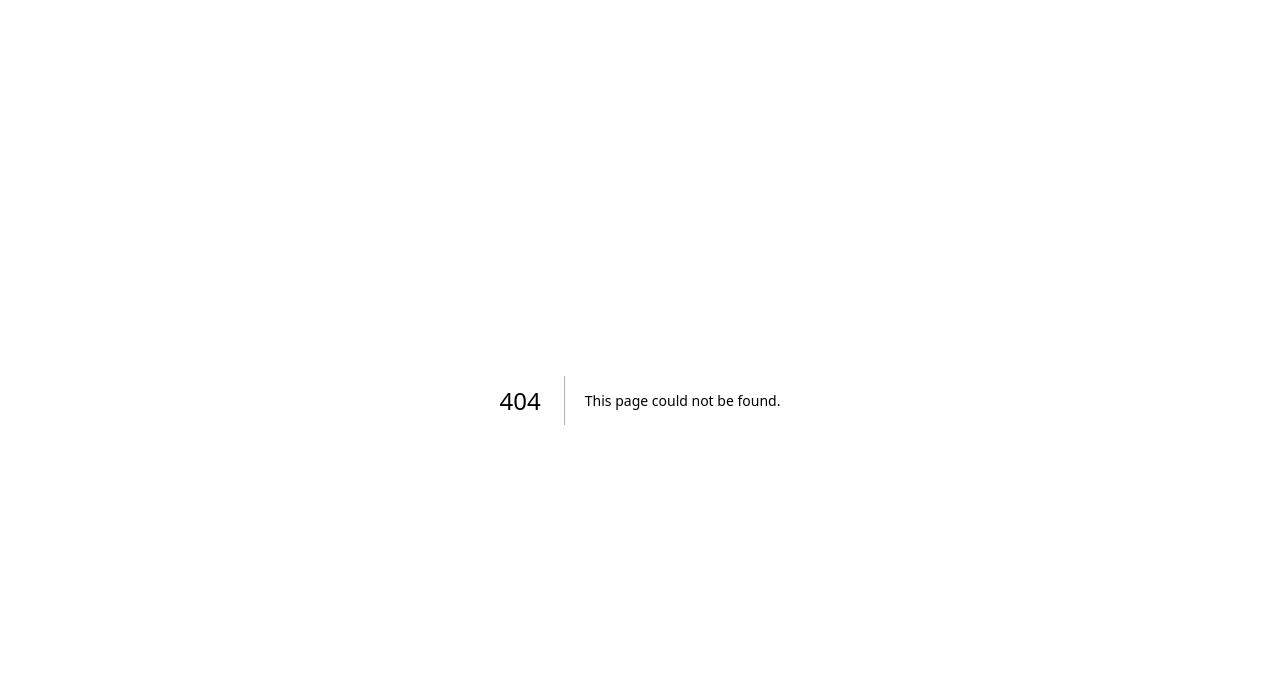
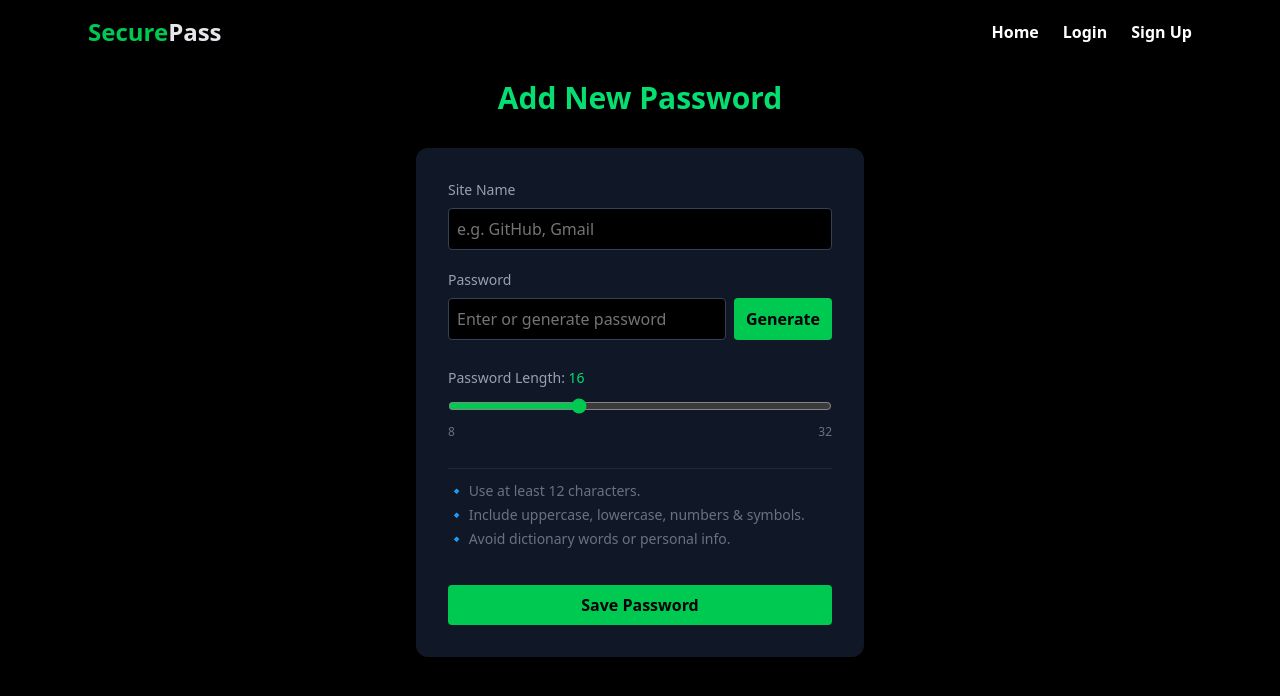
Before and after one commit to KavyaBajpai/Password-Generator, a Next.js app in the folder frontend/frontend/: page /add in a window 1280 px wide. Before the commit this address had no page. Shown: the top 696 px of the page. Built offline with nearby package versions, Linux system fonts and the light colour scheme; no server answers.

Commit message:
added random generator

```diff
--- /dev/null
+++ b/frontend/frontend/src/app/add/page.tsx
@@ -0,0 +1,130 @@
+"use client";
+
+import { useState } from "react";
+import Header from "@/components/Header";
+import { encryptAES } from "@/utils/cryptoUtil";
+import { addVaultItem, getVaultItems } from "@/utils/api";
+import { generateStrongPassword } from "@/utils/generatePassword";
+import { useAuth } from "@/context/AuthContext";
+
+export default function AddPasswordPage() {
+  const [siteName, setSiteName] = useState("");
+  const [password, setPassword] = useState("");
+  const [vault, setVault] = useState([]);
+  const [length, setLength] = useState(16); // ✅ Slider state for password length
+  const { token, keyHex } = useAuth();
+
+  const handleGenerate = () => {
+    const newPass = generateStrongPassword(length);
+    setPassword(newPass);
+  };
+
+  const handleAdd = async (e: React.FormEvent) => {
+    e.preventDefault();
+    if (!siteName || !password) return alert("Please fill both fields");
+    if (!token) return alert("Please log in again");
+    if (!keyHex) return alert("Unlock your vault first");
+
+    try {
+      const encrypted = encryptAES(password, keyHex);
+      await addVaultItem(token, siteName, encrypted);
+
+      setSiteName("");
+      setPassword("");
+
+      const updated = await getVaultItems(token);
+      setVault(Array.isArray(updated) ? updated : updated.vault || []);
+
+      alert("Password added successfully!");
+    } catch (err) {
+      console.error("Error adding password:", err);
+      alert("Failed to add password");
+    }
+  };
+
+  return (
+    <main className="min-h-screen bg-black text-white">
+      <Header />
+      <div className="flex flex-col items-center justify-center mt-20 px-4">
+        <h2 className="text-3xl font-semibold text-green-400 mb-8">
+          Add New Password
+        </h2>
+
+        <form
+          onSubmit={handleAdd}
+          className="bg-gray-900 p-8 rounded-xl shadow-lg w-full max-w-md flex flex-col gap-5"
+        >
+          {/* Site Name */}
+          <div>
+            <label className="block text-gray-400 mb-2 text-sm font-medium">
+              Site Name
+            </label>
+            <input
+              type="text"
+              value={siteName}
+              onChange={(e) => setSiteName(e.target.value)}
+              placeholder="e.g. GitHub, Gmail"
+              className="w-full p-2 rounded bg-black border border-gray-700 focus:border-green-400 focus:outline-none text-gray-200"
+            />
+          </div>
+
+          {/* Password */}
+          <div>
+            <label className="block text-gray-400 mb-2 text-sm font-medium">
+              Password
+            </label>
+            <div className="flex gap-2">
+              <input
+                type="text"
+                value={password}
+                onChange={(e) => setPassword(e.target.value)}
+                placeholder="Enter or generate password"
+                className="flex-1 p-2 rounded bg-black border border-gray-700 focus:border-green-400 focus:outline-none text-gray-200"
+              />
+              <button
+                type="button"
+                onClick={handleGenerate}
+                className="bg-green-500 hover:bg-green-600 text-black font-semibold px-3 py-2 rounded transition"
+              >
+                Generate
+              </button>
+            </div>
+          </div>
+
+          {/* Password Length Slider */}
+          <div className="mt-2">
+            <label className="block text-gray-400 mb-2 text-sm font-medium">
+              Password Length: <span className="text-green-400">{length}</span>
+            </label>
+            <input
+              type="range"
+              min="8"
+              max="32"
+              value={length}
+              onChange={(e) => setLength(Number(e.target.value))}
+              className="w-full accent-green-500"
+            />
+            <div className="flex justify-between text-gray-500 text-xs mt-1">
+              <span>8</span>
+              <span>32</span>
+            </div>
+          </div>
+
+          {/* Password Guidelines */}
+          <div className="text-gray-500 text-sm mt-2 space-y-1 border-t border-gray-800 pt-3">
+            <p>🔹 Use at least 12 characters.</p>
+            <p>🔹 Include uppercase, lowercase, numbers & symbols.</p>
+            <p>🔹 Avoid dictionary words or personal info.</p>
+          </div>
+
+          <button
+            type="submit"
+            className="mt-4 bg-green-500 hover:bg-green-600 text-black font-semibold py-2 rounded transition"
+          >
+            Save Password
+          </button>
+        </form>
+      </div>
+    </main>
+  );
+}
--- a/frontend/frontend/src/app/dashboard/page.tsx
+++ b/frontend/frontend/src/app/dashboard/page.tsx
@@ -40,28 +40,32 @@ export default function DashboardPage() {
   }, [token]);
 
   // Add password
-  const handleAdd = async (e: React.FormEvent) => {
-    e.preventDefault();
-    if (!siteName || !password) return;
-    if (!token) return alert("Please log in again");
-    if (!keyHex) return alert("Unlock your vault first");
+  // const handleAdd = async (e: React.FormEvent) => {
+  //   e.preventDefault();
+  //   if (!siteName || !password) return;
+  //   if (!token) return alert("Please log in again");
+  //   if (!keyHex) return alert("Unlock your vault first");
 
-    try {
+  //   try {
 
-      const encrypted = encryptAES(password, keyHex);
+  //     const encrypted = encryptAES(password, keyHex);
 
-      await addVaultItem(token, siteName, encrypted);
+  //     await addVaultItem(token, siteName, encrypted);
 
-      setSiteName("");
-      setPassword("");
+  //     setSiteName("");
+  //     setPassword("");
 
 
-      const updated = await getVaultItems(token);
-      setVault(Array.isArray(updated) ? updated : updated.vault || []);
-    } catch (err) {
-      console.error("Error adding password:", err);
-    }
-  };
+  //     const updated = await getVaultItems(token);
+  //     setVault(Array.isArray(updated) ? updated : updated.vault || []);
+  //   } catch (err) {
+  //     console.error("Error adding password:", err);
+  //   }
+  // };
+
+  const handleAdd = async (e: React.FormEvent) => {
+    router.push('/add');
+  }
 
   // Delete password
   const handleDelete = async (id: string) => {
@@ -97,7 +101,7 @@ export default function DashboardPage() {
         </h1>
 
         {/* Add Password Form */}
-        <form
+        {/* <form
           onSubmit={handleAdd}
           className="flex flex-col md:flex-row gap-4 mb-8 bg-gray-900 p-4 rounded-lg"
         >
@@ -121,7 +125,10 @@ export default function DashboardPage() {
           >
             Add
           </button>
-        </form>
+        </form> */}
+        <div className="mb-4">
+          <button onClick={handleAdd} className="px-5 bg-green-500 hover:bg-green-600 text-white font-semibold py-2 rounded transition">+Add</button>
+        </div>
 
         {/* Vault Table */}
         {vault.length === 0 ? (
--- a/frontend/frontend/src/context/AuthContext.tsx
+++ b/frontend/frontend/src/context/AuthContext.tsx
@@ -17,15 +17,14 @@ const AuthContext = createContext<AuthState>({
 });
 
 export const AuthProvider = ({ children }: { children: React.ReactNode }) => {
-  // ✅ Token is still persistent (localStorage)
+  //  Token is still persistent (localStorage)
   const [token, setToken] = useState<string | null>(() => {
     if (typeof window !== "undefined") {
       return localStorage.getItem("token") || null;
     }
     return null;
   });
-
-  // ✅ keyHex restored from sessionStorage (survives reloads but not tab close)
+  //  keyHex restored from sessionStorage (survives reloads but not tab close)
   const [keyHex, setKeyHex] = useState<string | null>(() => {
     if (typeof window !== "undefined") {
       return sessionStorage.getItem("keyHex") || null;
--- /dev/null
+++ b/frontend/frontend/src/utils/generatePassword.ts
@@ -0,0 +1,22 @@
+export const generateStrongPassword = (length = 12) => {
+  const upper = "ABCDEFGHIJKLMNOPQRSTUVWXYZ";
+  const lower = "abcdefghijklmnopqrstuvwxyz";
+  const numbers = "0123456789";
+  const symbols = "!@#$%^&*()_+~`|}{[]:;?><,./-=";
+
+  const allChars = upper + lower + numbers + symbols;
+  let password = "";
+
+  // Ensure at least one character from each set
+  password += upper[Math.floor(Math.random() * upper.length)];
+  password += lower[Math.floor(Math.random() * lower.length)];
+  password += numbers[Math.floor(Math.random() * numbers.length)];
+  password += symbols[Math.floor(Math.random() * symbols.length)];
+
+  for (let i = password.length; i < length; i++) {
+    password += allChars[Math.floor(Math.random() * allChars.length)];
+  }
+
+  // Shuffle the password so the first 4 chars aren’t predictable
+  return password.split("").sort(() => 0.5 - Math.random()).join("");
+};
```
